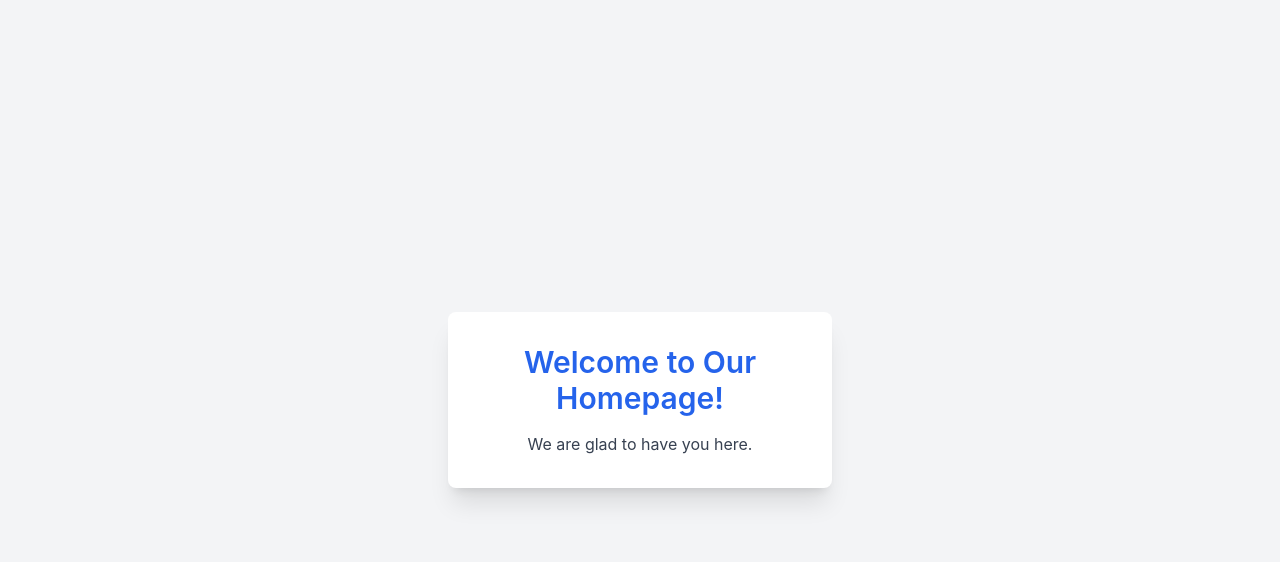
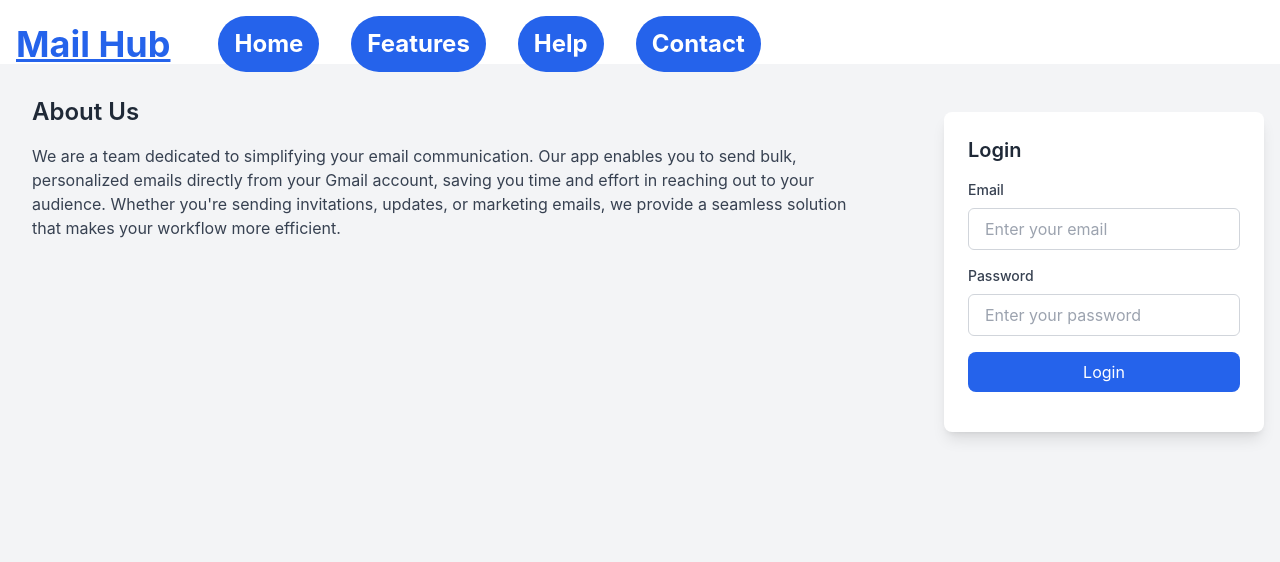
Before and after one commit to amareshgoshika/mail-hub-ui, a React (Create React App) app: page / in a window 1280 px wide. Shown: the top 562 px of the page. Built offline with nearby package versions, Linux system fonts and the light colour scheme.

Commit message:
Update Welcome.js
added Login form and tabs

```diff
--- a/src/components/Welcome.js
+++ b/src/components/Welcome.js
@@ -2,14 +2,76 @@
 
 function Welcome() {
   return (
-    <div className="min-h-screen bg-gray-100 flex items-center justify-center">
-      <div className="bg-white shadow-xl rounded-lg p-8 max-w-sm w-full">
-        <h1 className="text-3xl font-semibold text-center text-blue-600 mb-4">
-          Welcome to Our Homepage!
+    <div className="min-h-screen bg-gray-100">
+      {/* Container for Welcome and Tabs */}
+      <div className="absolute top-4 left-4 flex items-center space-x-12">
+        {/* Welcome text */}
+        <h1 className="text-4xl font-bold text-blue-600 underline">
+          Mail Hub
         </h1>
-        <p className="text-gray-700 text-center">
-          We are glad to have you here.
+
+        {/* Tabs with circle format */}
+        <div className="flex space-x-8">
+          <button className="bg-blue-600 text-white py-3 px-4 rounded-full text-2xl font-bold hover:bg-blue-700">
+            Home
+          </button>
+          <button className="bg-blue-600 text-white py-3 px-4 rounded-full text-2xl font-bold hover:bg-blue-700">
+            Features
+          </button>
+          <button className="bg-blue-600 text-white py-3 px-4 rounded-full text-2xl font-bold hover:bg-blue-700">
+            Help
+          </button>
+          <button className="bg-blue-600 text-white py-3 px-4 rounded-full text-2xl font-bold hover:bg-blue-700">
+            Contact
+          </button>
+        </div>
+      </div>
+
+      {/* About Us Section */}
+      <section className="max-w-4xl p-8 mt-16 text-left">
+        <h2 className="text-2xl font-semibold text-gray-800 mb-4">About Us</h2>
+        <p className="text-gray-700">
+          We are a team dedicated to simplifying your email communication. Our app
+          enables you to send bulk, personalized emails directly from your Gmail account,
+          saving you time and effort in reaching out to your audience. Whether you're
+          sending invitations, updates, or marketing emails, we provide a seamless
+          solution that makes your workflow more efficient.
         </p>
+      </section>
+
+      {/* Login Form Section */}
+      <div className="absolute top-20 right-4 mt-8">
+        <div className="bg-white p-6 rounded-lg shadow-lg w-80">
+          <h2 className="text-xl font-semibold text-gray-800 mb-4">Login</h2>
+          <form>
+            <div className="mb-4">
+              <label htmlFor="email" className="block text-sm font-medium text-gray-700">Email</label>
+              <input
+                type="email"
+                id="email"
+                name="email"
+                placeholder="Enter your email"
+                className="w-full px-4 py-2 mt-2 border border-gray-300 rounded-md focus:outline-none focus:ring-2 focus:ring-blue-600"
+              />
+            </div>
+            <div className="mb-4">
+              <label htmlFor="password" className="block text-sm font-medium text-gray-700">Password</label>
+              <input
+                type="password"
+                id="password"
+                name="password"
+                placeholder="Enter your password"
+                className="w-full px-4 py-2 mt-2 border border-gray-300 rounded-md focus:outline-none focus:ring-2 focus:ring-blue-600"
+              />
+            </div>
+            <button
+              type="submit"
+              className="w-full bg-blue-600 text-white py-2 rounded-lg hover:bg-blue-700 mb-4"
+            >
+              Login
+            </button>
+          </form>
+        </div>
       </div>
     </div>
   );
```
